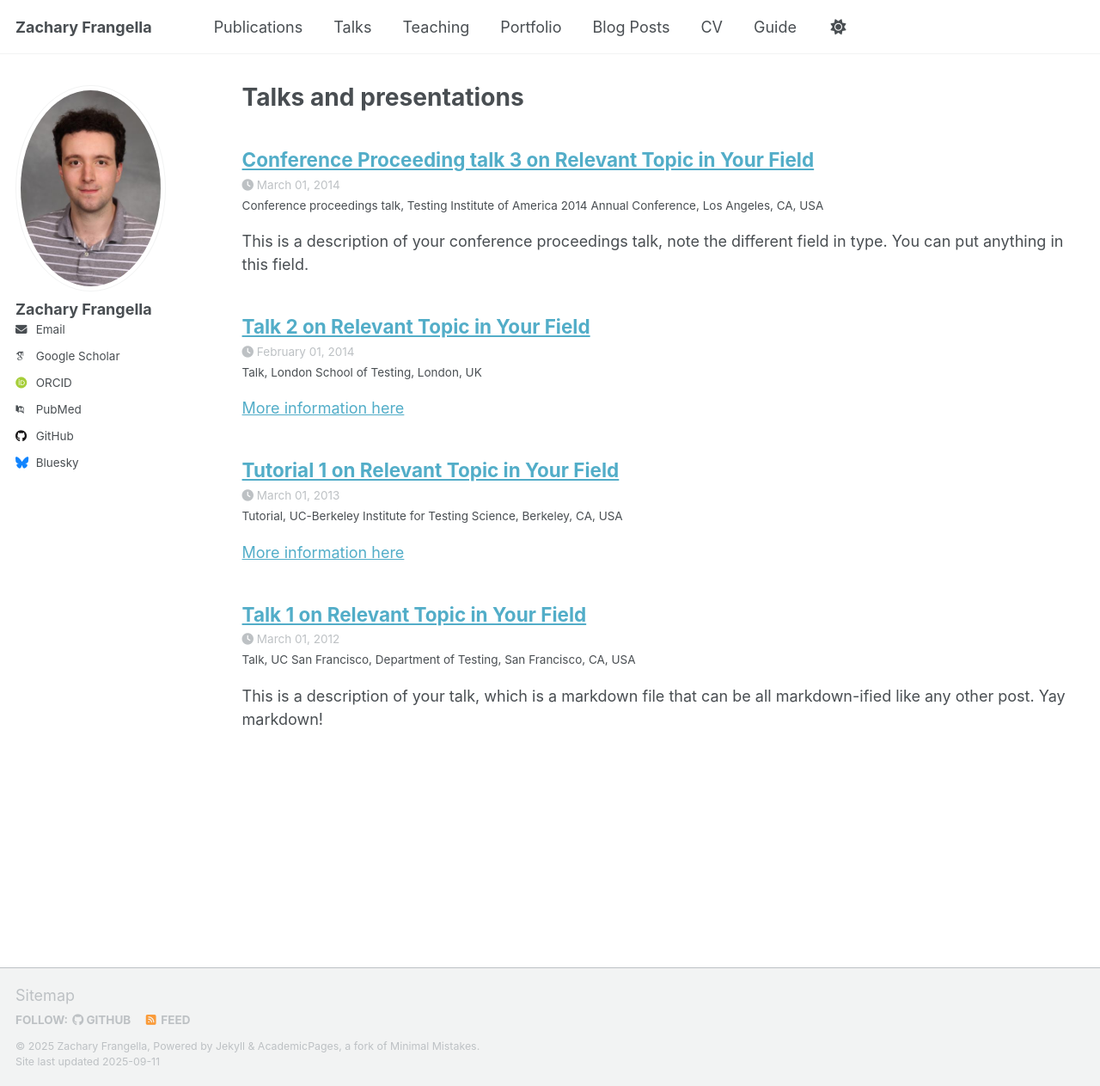
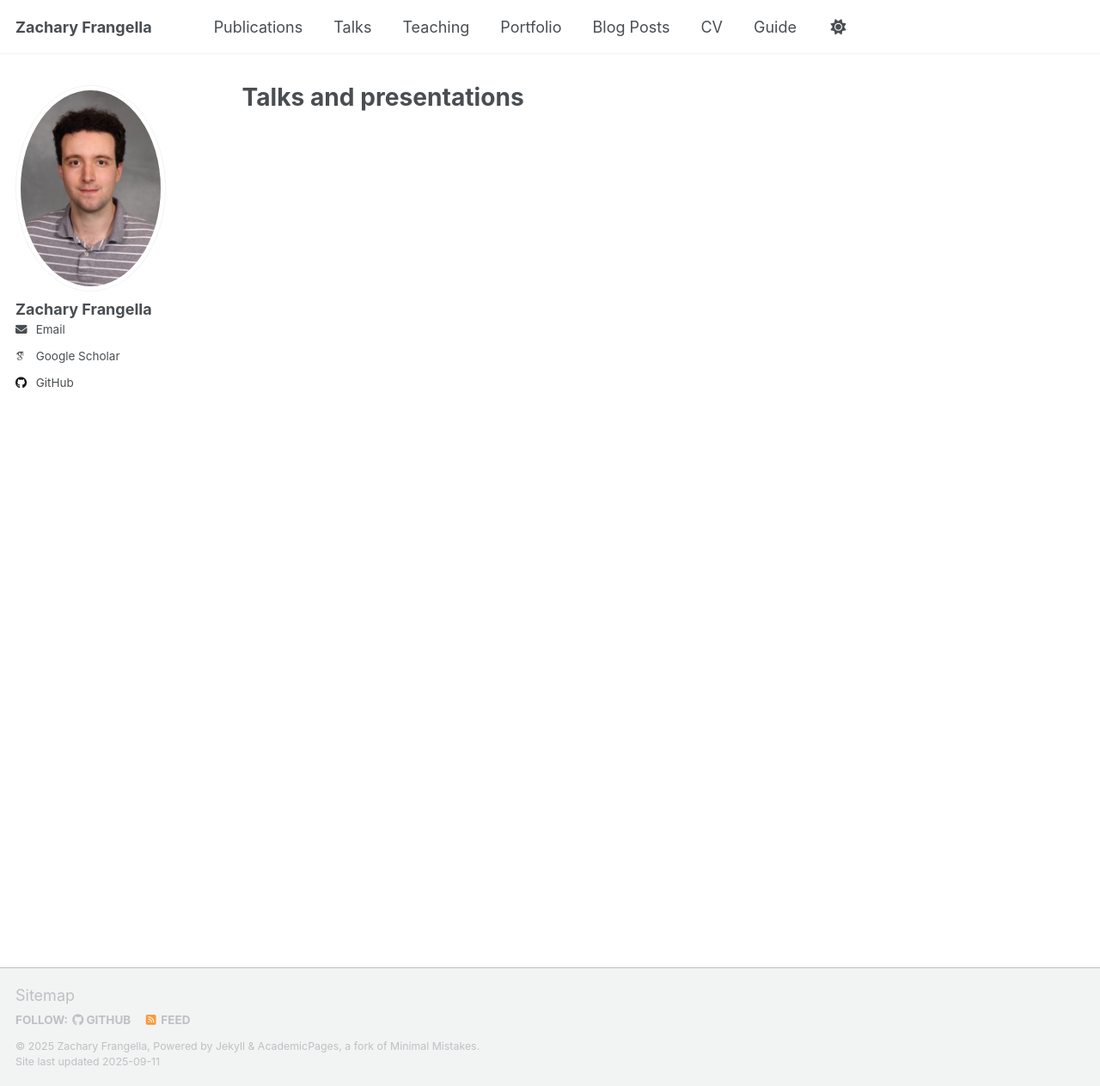
Before and after one commit to zfrangella/zfrangella.github.io, a Jekyll site: the page built from _pages/talks.html, in a window 1280 px wide and 1263 px high. Shown: the whole window at 86% size. Built offline with Jekyll 4.4.1, drawn with Linux system fonts in a browser that asks for light colours; some web fonts are replaced; a script that is not in the unit is left out; part of the change alters nothing that is shown.

Commit message:
Update _config.yml

```diff
--- a/_config.yml
+++ b/_config.yml
@@ -34,12 +34,12 @@ author:
   # Academic websites
   academia         : # URL
   arxiv            : # URL - Update with the correct link to your profile
-  googlescholar    : "https://scholar.google.com/citations?user=PS_CX0AAAAAJ"
+  googlescholar    : "https://scholar.google.com/citations?hl=en&user=wKuXfx4AAAAJ&view_op=list_works&sortby=pubdate"
   inspire-hep      : # URL
   impactstory      : # URL
-  orcid            : "http://orcid.org/yourorcidurl"
+  orcid            : # URL
   semantic         : # URL
-  pubmed           : "https://www.ncbi.nlm.nih.gov/pubmed/?term=john+snow"
+  pubmed           : # URL
   researchgate     : # URL
   scopus           : # URL
 
@@ -53,7 +53,7 @@ author:
 
   # Social media
   artstation       : # Username
-  bluesky          : "bsky.app" # Replace this with you Bluesky username
+  bluesky          : # Username
   facebook         : # Username
   flickr           : # Username
   foursquare       : # Username
@@ -223,12 +223,12 @@ collections:
   publications:
     output: true
     permalink: /:collection/:path/
-  portfolio:
-    output: true
-    permalink: /:collection/:path/
-  talks:
-    output: true
-    permalink: /:collection/:path/
+  #portfolio:
+   # output: true
+   # permalink: /:collection/:path/
+  # talks:
+  # output: true
+  #  permalink: /:collection/:path/
 
 
 # These settings control how pages and collections are included in the site
```
